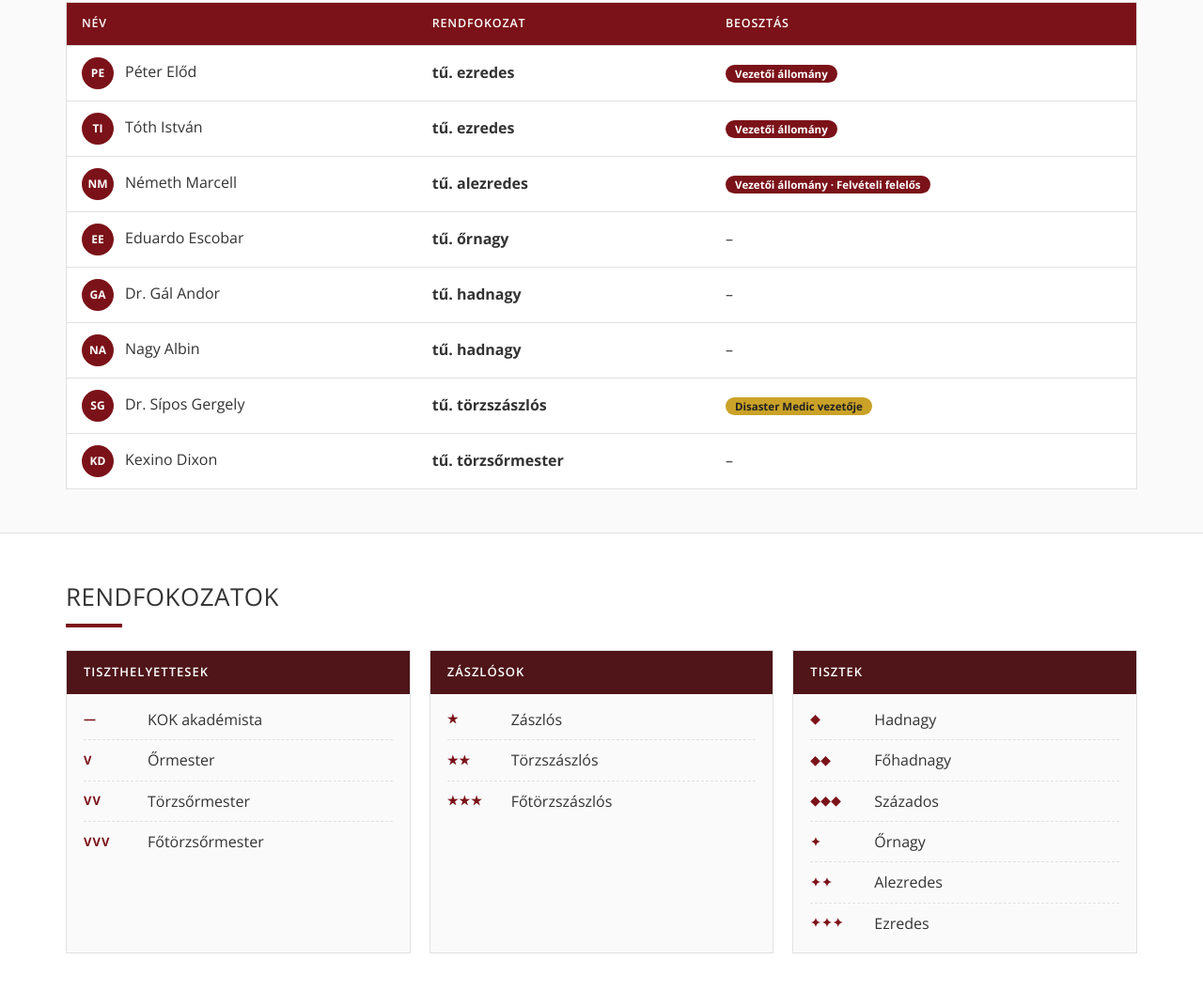
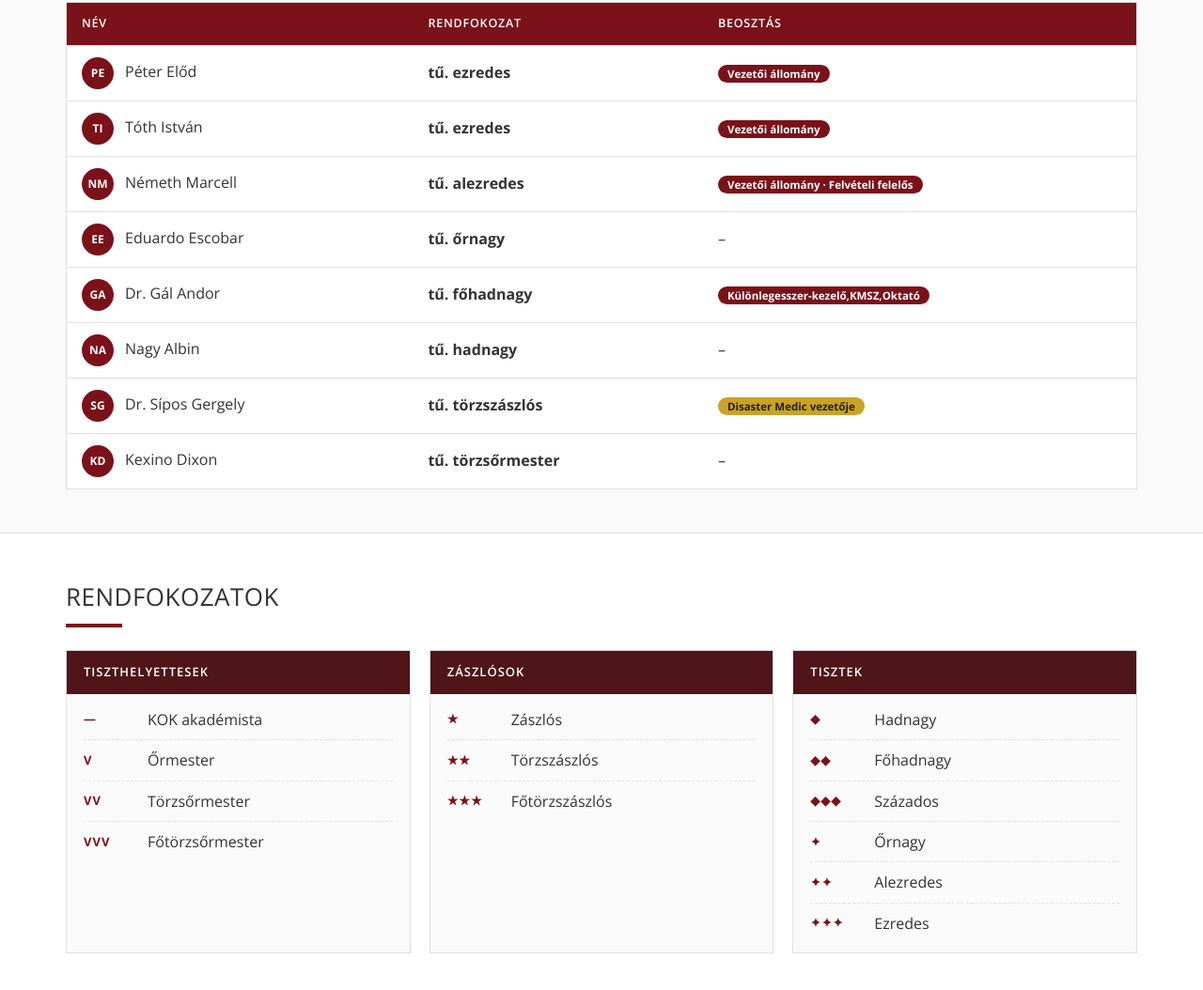
Before and after one commit to championrp-kat/katasztrofavedelem, a plain HTML site: page index.html in a window 1280 px wide. Shown: the part 1990-3044 px from the top of the page at 94% size. Drawn offline with nearby package versions, Linux system fonts and the light colour scheme.

Commit message:
Modify member ranks and details in index.html
Updated rank for Dr. Gál Andor and added his specialties.

```diff
--- a/index.html
+++ b/index.html
@@ -135,7 +135,7 @@ var UNITS=[
 ["MM","Műszaki Mentő","Közlekedési balesetek, beszorult személyek kiemelése, műszaki mentés.",""]];
 var MEMBERS=[
 ["Péter Előd","tű. ezredes","Vezetői állomány"],["Tóth István","tű. ezredes","Vezetői állomány"],["Németh Marcell","tű. alezredes","Vezetői állomány · Felvételi felelős"],
-["Eduardo Escobar","tű. őrnagy",""],["Dr. Gál Andor","tű. hadnagy",""],["Nagy Albin","tű. hadnagy",""],
+["Eduardo Escobar","tű. őrnagy",""],["Dr. Gál Andor","tű. főhadnagy","Különlegesszer-kezelő,KMSZ,Oktató"],["Nagy Albin","tű. hadnagy",""],
 ["Dr. Sípos Gergely","tű. törzszászlós","Disaster Medic vezetője"],["Kexino Dixon","tű. törzsőrmester",""]];
 var RANKS=[["Tiszthelyettesek",[["—","KOK akadémista"],["V","Őrmester"],["VV","Törzsőrmester"],["VVV","Főtörzsőrmester"]]],
 ["Zászlósok",[["★","Zászlós"],["★★","Törzszászlós"],["★★★","Főtörzszászlós"]]],
```
